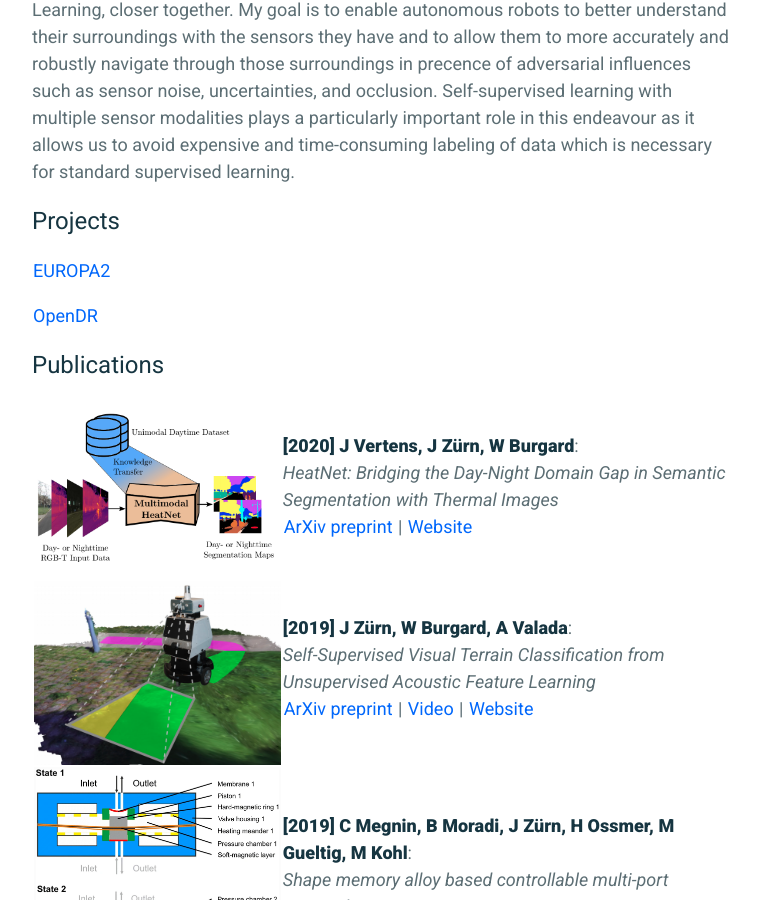
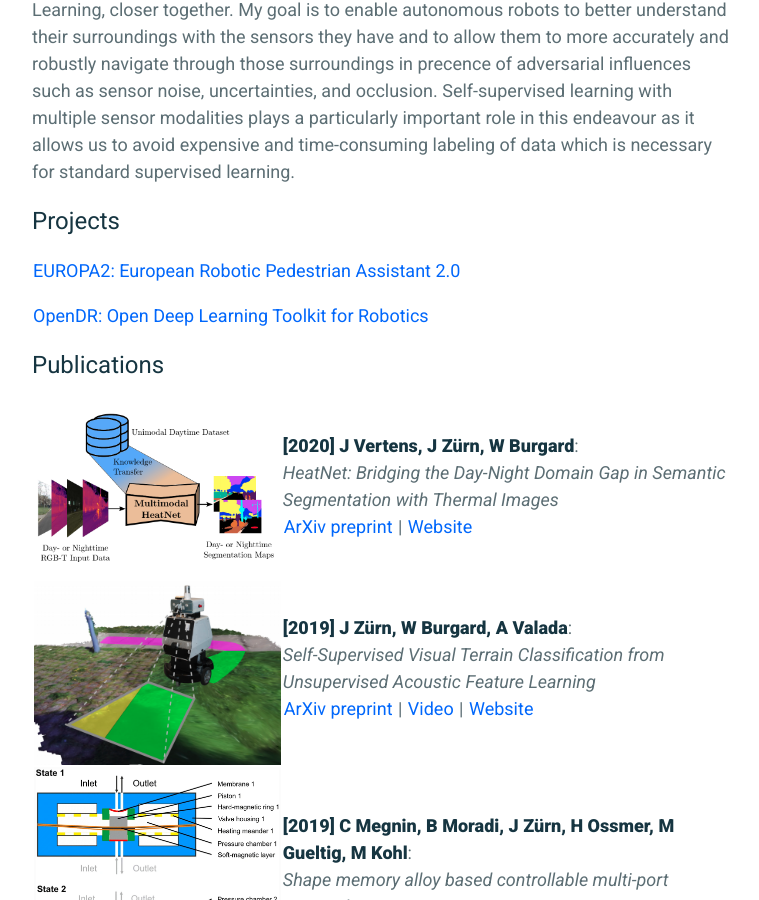
Before and after one commit to jzuern/jzuern.github.io, a Jekyll site: the page built from _pages/research.md, in a window 1280 px wide and 900 px high, scrolled down 442 px. Shown: the whole window, without its empty margins (258-1017 px from the left). Built offline with Jekyll 4.4.1, drawn with Linux system fonts in a browser that asks for light colours; some of the changed text lies outside the part shown.

Commit message:
Update research.md

```diff
--- a/_pages/research.md
+++ b/_pages/research.md
@@ -14,9 +14,9 @@ In my daily reseach I aim at bringing Robotics and Artificial Intelligence, espe
 ## Projects
 
 
-<a href="https://europa2.informatik.uni-freiburg.de/">EUROPA2</a>
+<a href="https://europa2.informatik.uni-freiburg.de/">EUROPA2: European Robotic Pedestrian Assistant 2.0</a>
 
-<a href="https://opendr.eu/">OpenDR</a>
+<a href="https://opendr.eu/">OpenDR: Open Deep Learning Toolkit for Robotics</a>
 
 
 
```
Also changed, not shown: other parts of _pages/research.md (+2 -4 lines).
